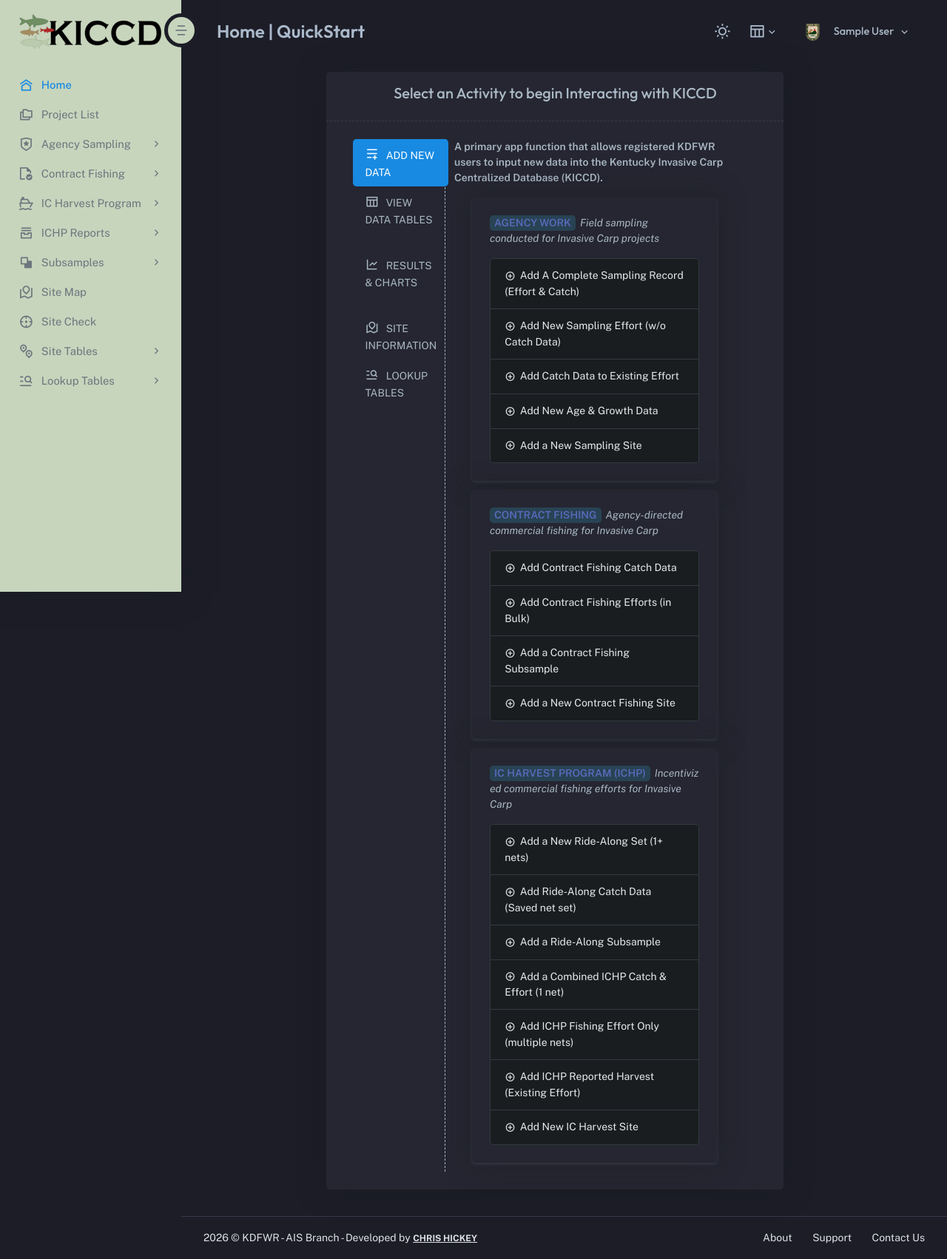
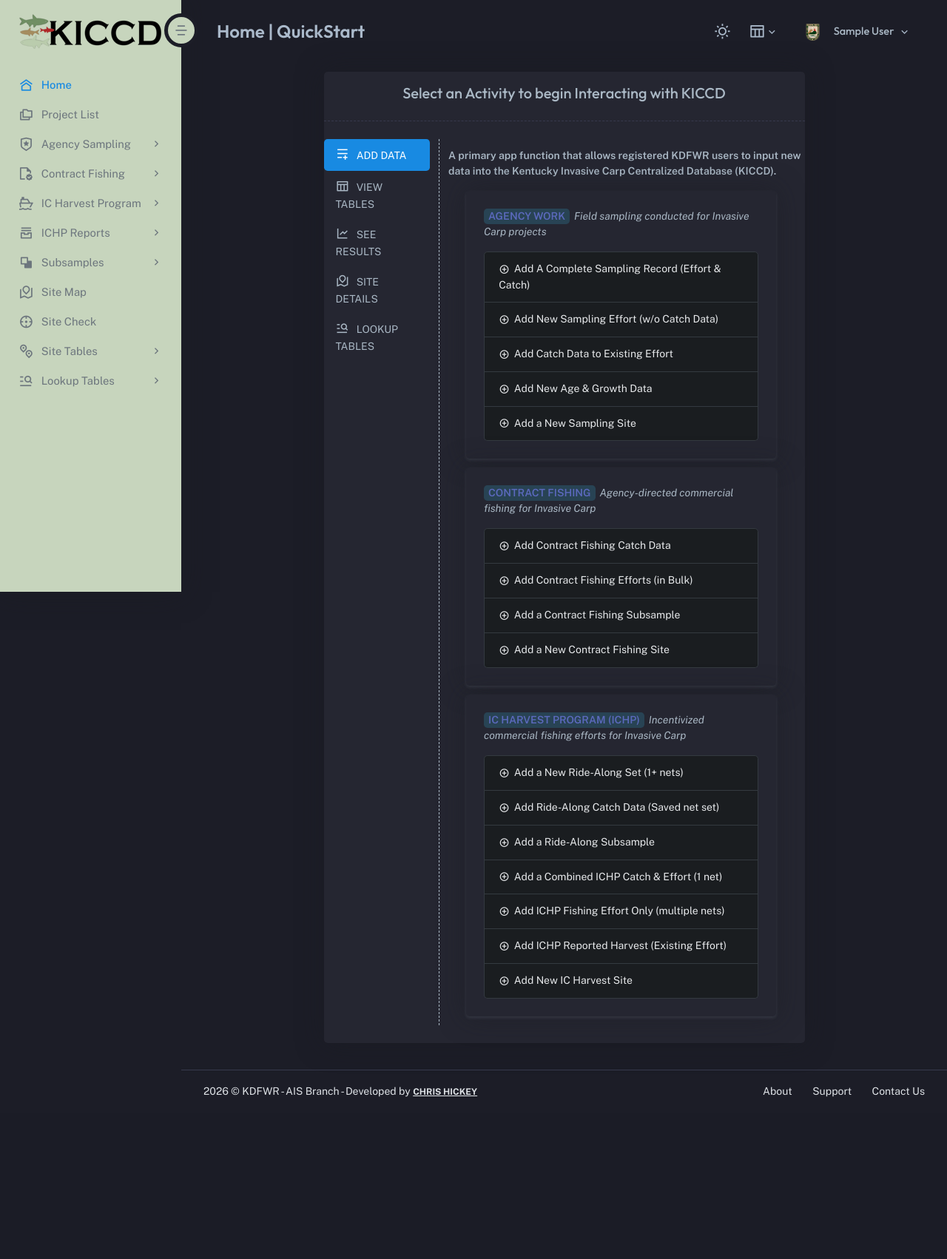
Before and after one commit to FishDev223/KICCD_DJ, a Django app: page / in a window 1280 px wide. Shown: the whole page at 74% size. After the commit the page ends 1483 px from the top, so only its background shows below. Run offline with Django 5.2, Linux system fonts and the light colour scheme; the visitor is signed in with stand-in values (Sample User, id 1); some libraries are stand-ins or nearby versions.

Commit message:
Display size changes - round 2

```diff
--- a/kiccd_app/templates/kiccd_app/home.html
+++ b/kiccd_app/templates/kiccd_app/home.html
@@ -42,7 +42,7 @@
 {% endblock page_title %}
 
 {% block page_content %}
-<div class="row mb-lg-2 mb-xl-2 mb-md-1 mt-2 container-fluid">
+<div class="row mb-lg-2 mb-xl-2 mb-md-1 mt-2">
     <div class="col-lg-8 offset-lg-2 col-xl-8 offset-xl-2 col-md-12 col-sm-12 col-12">
         <div class="card bg-home-card">
             <div class="card-header border-bottom border-dashed align-items-center">
@@ -50,22 +50,22 @@
                 <h4 class="d-block d-md-none text-center fs-18">Enter/View Invasive Carp Data</h4>
             </div>
 
-            <div class="card-body bg-home-card bg-opacity-50 container-fluid">
-                <div class="row container-fluid">
-                    <div class="col-xl-3 col-lg-3 col-md-4 tablist-border">
+            <div class="card-body bg-home-card bg-opacity-50 ms-0 me-0 ps-0 pe-0">
+                <div class="row">
+                    <div class="col-xl-3 offset-xl-0 col-lg-3 offset-lg-0 col-md-4 offset-md-0 col-sm-10 offset-sm-1 col-10 offset-1 tablist-border">
                         <div class="nav flex-column nav-pills" id="v-pills-tab" role="tablist" aria-orientation="vertical">
 
                             <a class="nav-link active show" id="v-pills-newdata-tab" data-bs-toggle="pill" href="#v-pills-newdata" role="tab" aria-controls="v-pills-newdata" aria-selected="true">
-                                <i class="ri ri-menu-add-line me-1 fs-18"></i> ADD NEW DATA
+                                <i class="ri ri-menu-add-line me-1 fs-18"></i> ADD DATA
                             </a>
                             <a class="nav-link" id="v-pills-viewdata-tab" data-bs-toggle="pill" href="#v-pills-viewdata" role="tab" aria-controls="v-pills-viewdata" aria-selected="false">
-                                <i class="ri ri-table-line me-1 fs-18"></i> VIEW DATA TABLES
+                                <i class="ri ri-table-line me-1 fs-18"></i> VIEW TABLES
                             </a>
                             <a class="nav-link" id="v-pills-ra-tab" data-bs-toggle="pill" href="#v-pills-ra" role="tab" aria-controls="v-pills-ra" aria-selected="false">
-                                <i class="ri ri-line-chart-line me-1 fs-18"></i> RESULTS & CHARTS
+                                <i class="ri ri-line-chart-line me-1 fs-18"></i> SEE RESULTS
                             </a>
                             <a class="nav-link" id="v-pills-ichp-tab" data-bs-toggle="pill" href="#v-pills-ichp" role="tab" aria-controls="v-pills-ichp" aria-selected="false">
-                                <i class="ri ri-road-map-line me-1 fs-18"></i> SITE INFORMATION
+                                <i class="ri ri-road-map-line me-1 fs-18"></i> SITE DETAILS
                             </a>
                             <a class="nav-link" id="v-pills-subsamples-tab" data-bs-toggle="pill" href="#v-pills-subsamples" role="tab" aria-controls="v-pills-subsamples" aria-selected="false">
                                 <i class="ri ri-menu-search-line me-1 fs-18"></i> LOOKUP TABLES
@@ -73,7 +73,7 @@
                         </div>
                     </div> <!-- end col-->
 
-                    <div class="col-xl-9 col-lg-9 col-md-8 ">
+                    <div class="col-xl-9 col-lg-9 col-md-8 col-sm-12 col-12 pt-sm-2">
                         <div class="tab-content" id="v-pills-tabContent">
                             <div class="tab-pane fade active show" id="v-pills-newdata" role="tabpanel" aria-labelledby="v-pills-newdata-tab">
                                 <p class="mb-2 mt-3 mt-sm-0 fw-semibold d-none d-md-block"> A primary app function that allows registered KDFWR users to input new data into the Kentucky Invasive Carp Centralized Database (KICCD).<br>
```
